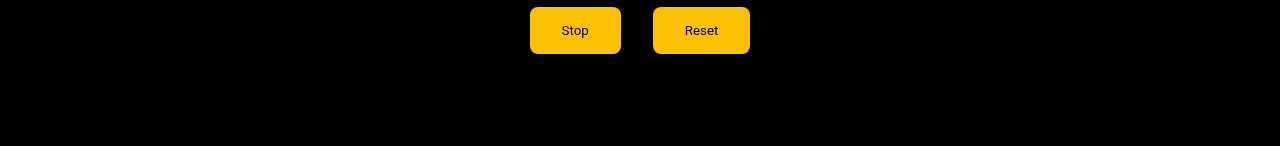
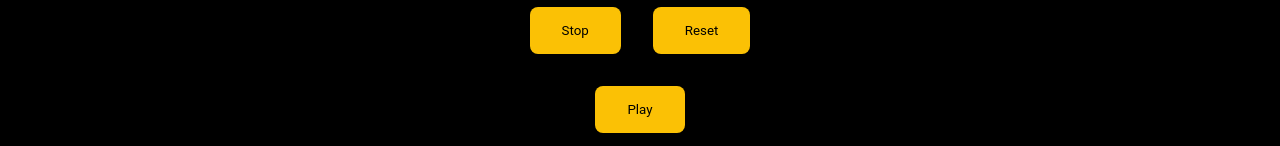
Before and after one commit to paolofullone/countdown_timer, a React (Create React App) app: page / in a window 1280 px wide. Shown: the part 764-910 px from the top of the page. Before the commit the page ends 834 px from the top, so only its background shows below. Built offline with nearby package versions, Linux system fonts and the light colour scheme.

Commit message:
audio mvp

```diff
--- a/src/App.js
+++ b/src/App.js
@@ -1,7 +1,7 @@
 import React, { Component } from 'react';
 import './App.css';
 import Header from './Components/header'
-
+import Song from '../src/Components/Song'
 
 const ONE_SECOND = 1000;
 const TIME_LIMIT = -1;
@@ -119,7 +119,7 @@ export default class Timer extends Component {
               <button className="btn" type="button" onClick={ this.reset } disabled={isDecreasing}>Reset</button>
           </div>
           </div>
-
+          <Song/>
         </div>
       );
     }
--- /dev/null
+++ b/src/Components/Song/index.js
@@ -0,0 +1,17 @@
+import React from "react";
+
+import song from '../../assets/Oceans.mp3'
+
+export default function Song() {
+  const audio = new Audio(song);
+
+  const start = () => {
+    audio.play();
+  };
+
+  return (
+    <div className="container">
+      <button className="btn" onClick={start}>Play</button>
+    </div>
+  );
+}
```
Also changed, not shown: 2 other files (tests, documents, lock files or other folders).
